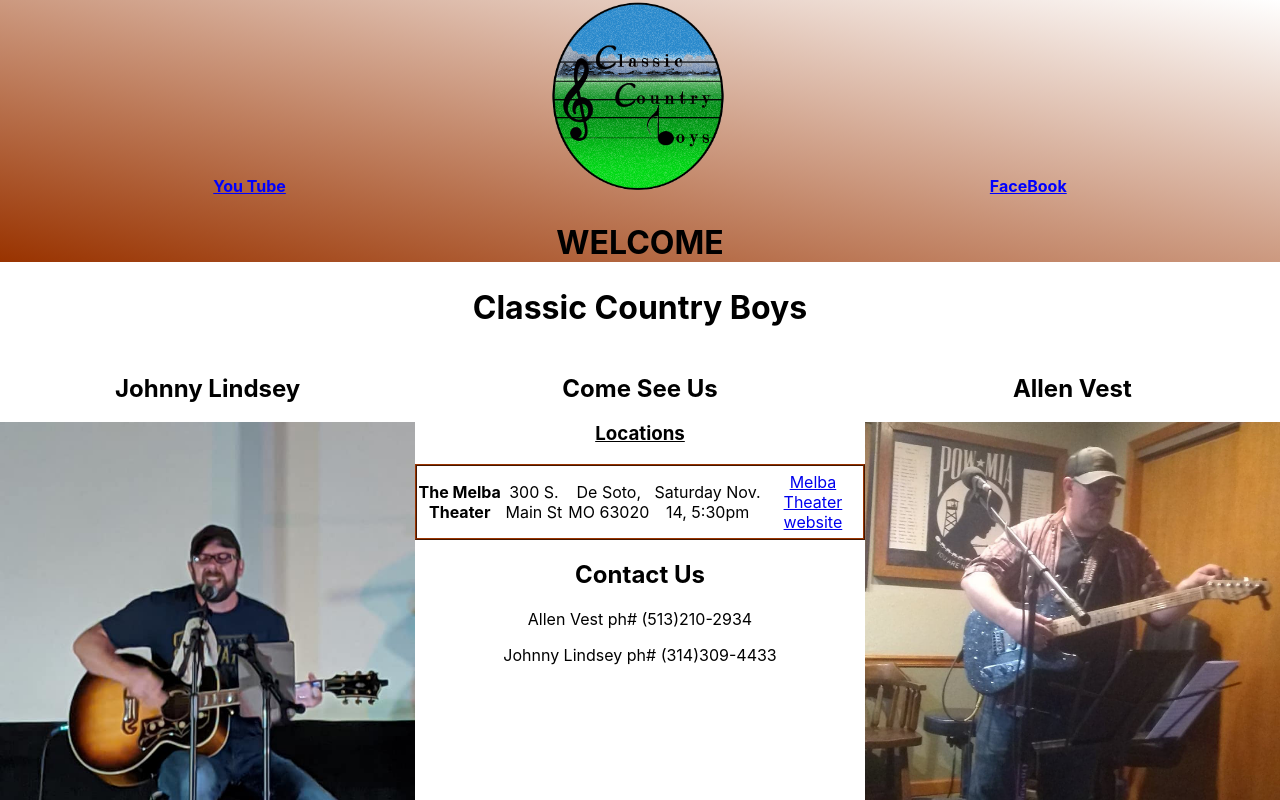
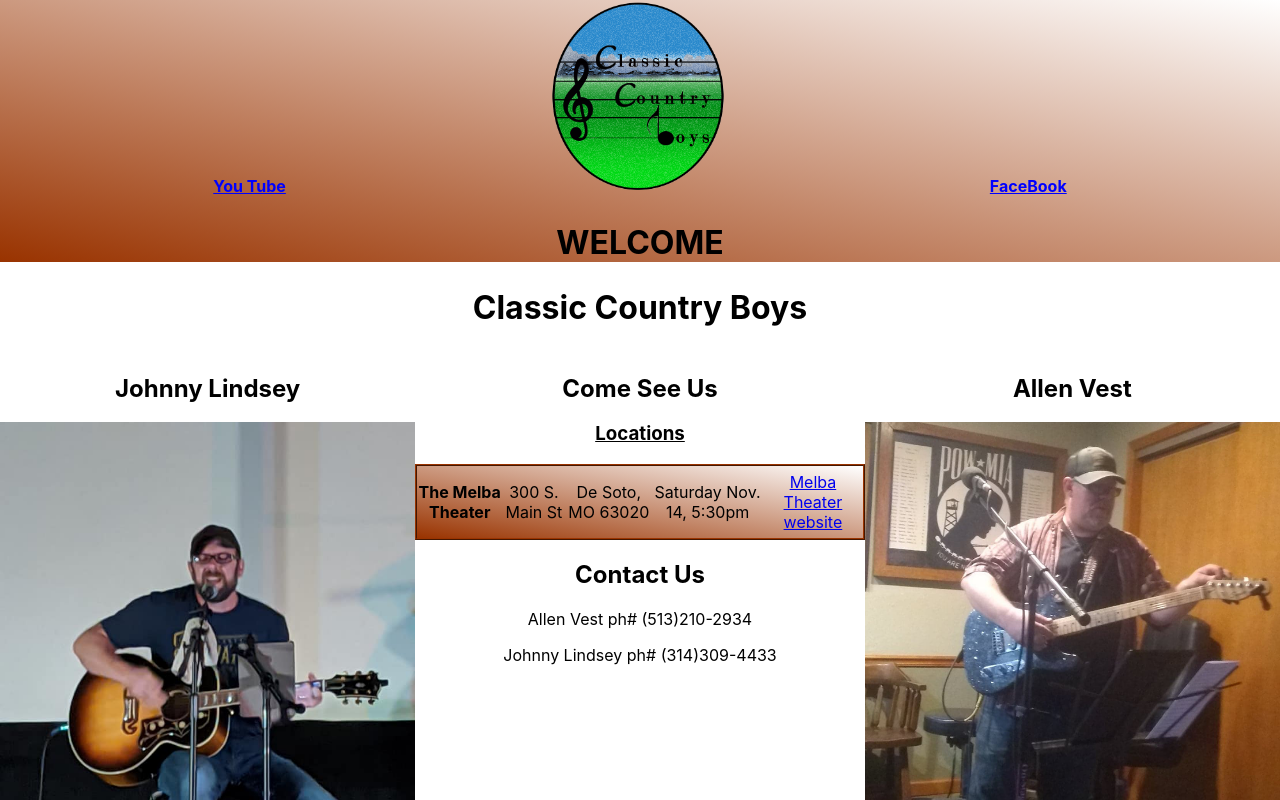
Before and after one commit to JenVest2020/CCB, a React (Create React App) app in the folder ccbad/: page / in a window 1280 px wide. Shown: the top 800 px of the page. Built offline with nearby package versions, Linux system fonts and the light colour scheme.

Commit message:
background color added to location-block

```diff
--- a/ccbad/src/App.css
+++ b/ccbad/src/App.css
@@ -26,7 +26,8 @@
     display: flex;
     justify-content:space-between;
     align-items: center;
-    border:2px ridge #993300
+    border:2px ridge #993300;
+    background: linear-gradient(to top right,#993300, #ffffff)
   }
 
   @media (max-width: 500px){
```
